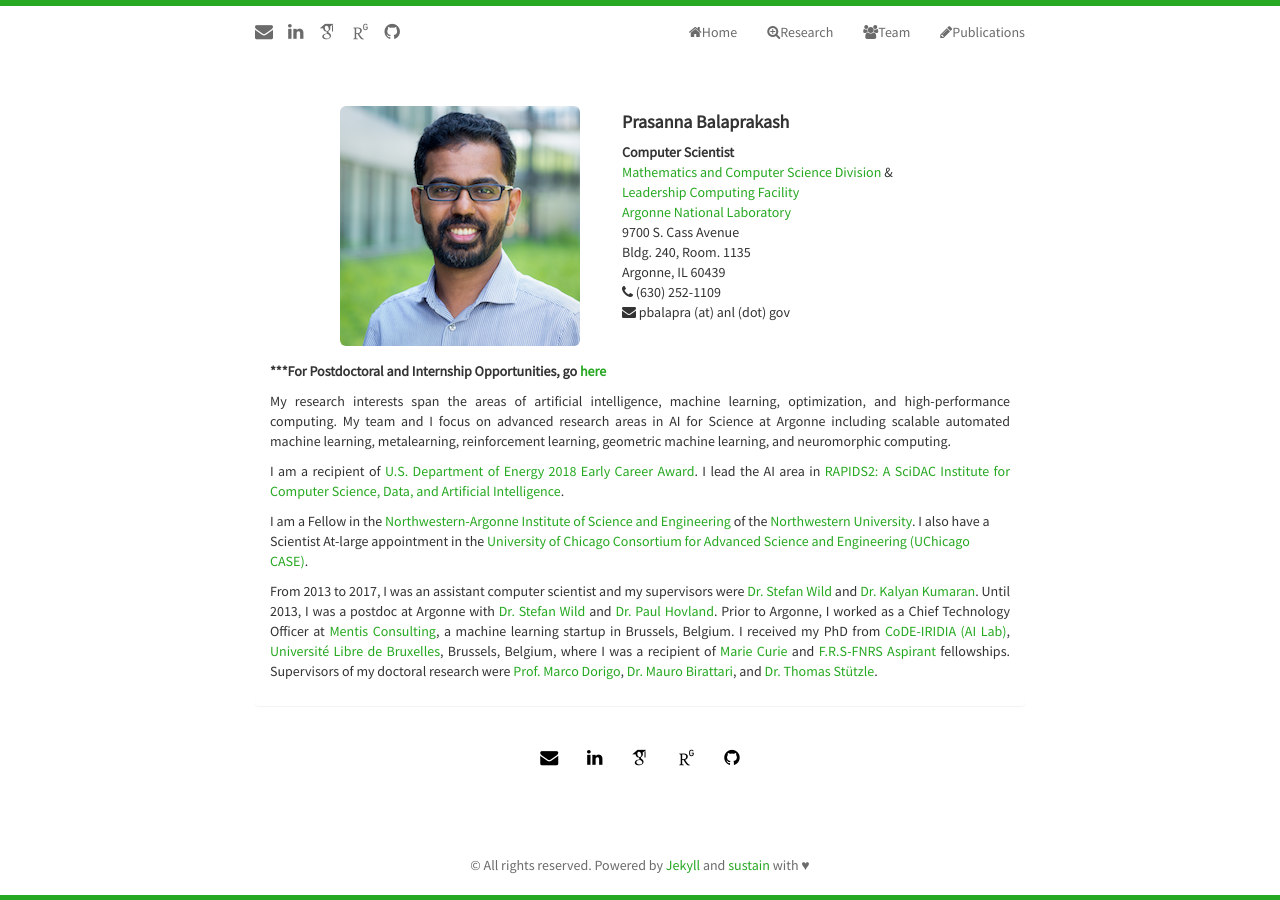
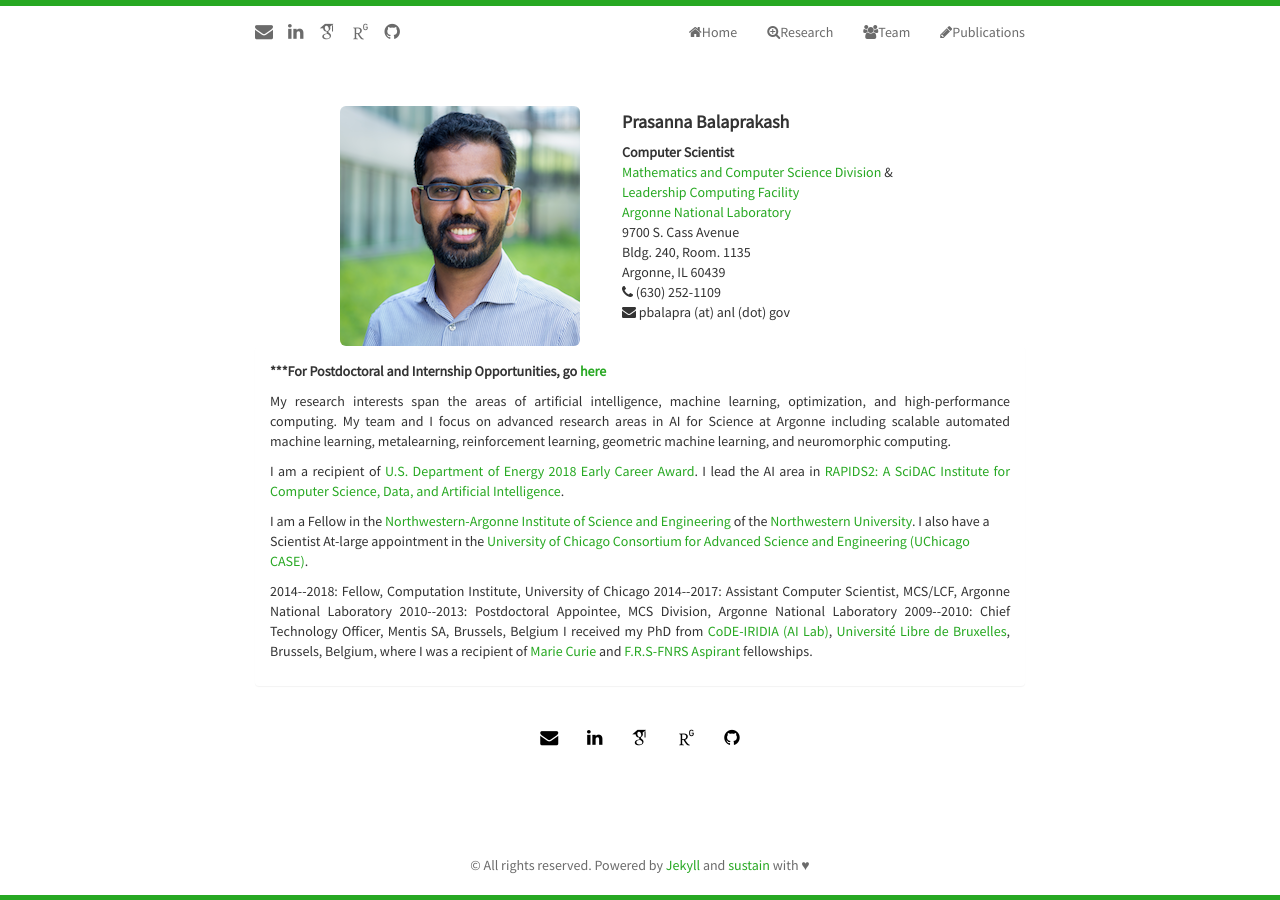
Before and after one commit to pbalapra/pbalapra.github.io, a Jekyll site: the page built from index.html, in a window 1280 px wide. Built offline with Jekyll 4.4.1, drawn with Linux system fonts in a browser that asks for light colours; nearby versions of some CDN libraries; some web fonts are replaced; the list of posts is cut into pages by our own code.

Commit message:
edits to home page

```diff
--- a/index.html
+++ b/index.html
@@ -64,12 +64,20 @@ title: Home Page of Prasanna Balaprakash
                     in the <a href="http://naise.northwestern.edu/" target="_blank">Northwestern-Argonne Institute of Science and Engineering</a> of the <a href="http://www.northwestern.edu/" target="_blank">Northwestern University</a>.
                     I also have a Scientist At-large appointment in the <a href="https://researchinnovation.uchicago.edu/research-support/case/" target="_blank"> University of Chicago Consortium for Advanced Science and Engineering (UChicago CASE)</a>.
                 <p align="justify">
+                2014--2018: Fellow, Computation Institute, University of Chicago
+                2014--2017: Assistant Computer Scientist, MCS/LCF, Argonne National Laboratory
+                2010--2013: Postdoctoral Appointee, MCS Division, Argonne National Laboratory
+                2009--2010: Chief Technology Officer, Mentis SA, Brussels, Belgium
+                <!--
                 From 2013 to 2017, I was an assistant computer scientist and my supervisors were <a href="http://www.mcs.anl.gov/~wild/" target="_blank">Dr. Stefan Wild</a> and <a href="https://www.alcf.anl.gov/staff-directory/kalyan-kumaran" target="_blank">Dr. Kalyan Kumaran</a>.
                 Until 2013, I was a postdoc at Argonne with <a href="http://www.mcs.anl.gov/~wild/" target="_blank">Dr. Stefan Wild</a> and <a href="http://www.mcs.anl.gov/~hovland/" target="_blank">Dr. Paul Hovland</a>.
                 Prior to Argonne, I worked as a Chief Technology Officer at <a href="http://www.mentis-consulting.be/" target="_blank">Mentis Consulting</a>, a machine learning startup in Brussels, Belgium.
+                -->
                 I received my PhD from <a href="https://code.ulb.ac.be/lab/IRIDIA" target="_blank"> CoDE-IRIDIA (AI Lab)</a>, <a href="http://www.ulb.ac.be" target="_blank">Universit&eacute; Libre de Bruxelles</a>, Brussels, Belgium,
-                where I was a recipient of <a href="https://ec.europa.eu/research/mariecurieactions" target="blank_">Marie Curie</a> and <a href="http://www.fnrs.be/en/" target="_blank">F.R.S-FNRS Aspirant</a> fellowships. Supervisors of my doctoral research were
-                <a href="http://iridia.ulb.ac.be/%7Emdorigo" target="_blank">Prof. Marco Dorigo</a>, <a href="http://iridia.ulb.ac.be/%7Embiro" target="_blank">Dr. Mauro Birattari</a>, and <a href="http://iridia.ulb.ac.be/%7Estuetzle" target="_blank">Dr. Thomas St&uuml;tzle</a>.
+                where I was a recipient of <a href="https://ec.europa.eu/research/mariecurieactions" target="blank_">Marie Curie</a> and <a href="http://www.fnrs.be/en/" target="_blank">F.R.S-FNRS Aspirant</a> fellowships.
+                <!--
+                Supervisors of my doctoral research were <a href="http://iridia.ulb.ac.be/%7Emdorigo" target="_blank">Prof. Marco Dorigo</a>, <a href="http://iridia.ulb.ac.be/%7Embiro" target="_blank">Dr. Mauro Birattari</a>, and <a href="http://iridia.ulb.ac.be/%7Estuetzle" target="_blank">Dr. Thomas St&uuml;tzle</a>.
+                -->
                 </p>
             </div>
       </div>
```
Also changed, not shown: _includes/research.html (+5 -7 lines).
